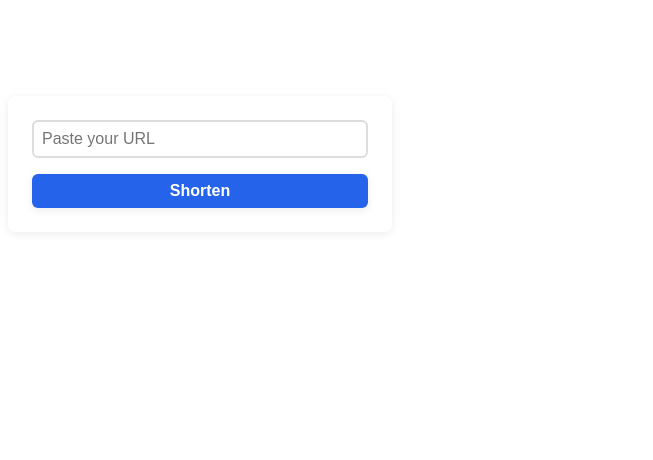
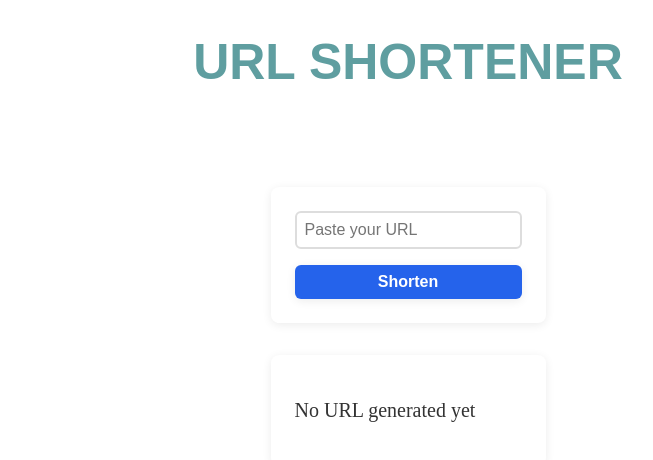
Before and after one commit to idqam/url-shortener, a React (Vite) app in the folder url-shortener-frontend/: page / in a window 1280 px wide. Shown: the top 460 px of the page, without its empty margins (232-885 px from the left). Built offline with nearby package versions, Linux system fonts and the light colour scheme; no server answers.

Commit message:
working frontend, min value

```diff
--- a/url-shortener-frontend/src/components/AnonResult.tsx
+++ b/url-shortener-frontend/src/components/AnonResult.tsx
@@ -1,26 +1,49 @@
 import { useUrlStore } from "../store/UrlStore";
+import type { ShortenResponse } from "../types/urls";
 
 export function AnonResult() {
   const result = useUrlStore((s) => s.anonLastResult);
   const error = useUrlStore((s) => s.error);
 
   if (error) {
-    return <div className="text-red-500 shortener-box">{error}</div>;
+    return (
+      <div className="shortener-box shortener-result">
+        <div className="text-red-500">{error}</div>
+      </div>
+    );
   }
 
-  if (!result) return null;
-
+  if (result) {
+    const res = result as ShortenResponse;
     return (
       <div className="shortener-box shortener-result">
-      <p className="text-lg font-medium mb-2">Shortened URL:</p>
+        <p className="">Shortened URL:</p>
         <a
-        href={result.short_url}
+          href={res.short_url}
           target="_blank"
           rel="noopener noreferrer"
           className="text-blue-600 underline break-words"
         >
-        {result.short_url}
+          {res.short_url}
         </a>
       </div>
     );
   }
+
+  return (
+    <div className="shortener-box shortener-result flex">
+      <div className="flex-1 flex items-center justify-center text-center w-full">
+        <p className="text-gray-400 font-bold">No URL generated yet</p>
+      </div>
+    </div>
+  );
+}
+
+// <a
+//         href={res.short_url}
+//         target="_blank"
+//         rel="noopener noreferrer"
+//         className="text-blue-600 underline break-words"
+//       >
+//         {res.short_url}
+//       </a>
--- a/url-shortener-frontend/src/index.css
+++ b/url-shortener-frontend/src/index.css
@@ -1,8 +1,30 @@
+.main-home-container {
+  display: grid;
+}
+.pad-header {
+  margin: 0;
+  padding-top: 2%;
+  display: flex;
+  justify-content: center;
+  max-height: 200px;
+}
+.pad-header header {
+  color: cadetblue;
+  font-weight: bold;
+  font: bold;
+}
+
+.name-header {
+  font: 50px sans-serif;
+  margin: 0;
+  text-align: center;
+}
+
 .shortener-container {
   display: grid;
-  grid-template-columns: 1fr 1fr;
+  grid-template-columns: 1fr;
   gap: 2rem;
-  max-width: 800px;
+  max-width: 1000px;
   margin: 80px auto 0;
   padding: 1rem;
 }
@@ -34,6 +56,13 @@
   font-size: 1rem;
   cursor: pointer;
   transition: background-color 0.2s ease-in-out;
+}
+
+.shortener-box p {
+  font-size: 20px;
+}
+.shortener-box a {
+  font-size: 20px;
 }
 
 .shortener-box button:hover {
--- a/url-shortener-frontend/src/pages/Home.tsx
+++ b/url-shortener-frontend/src/pages/Home.tsx
@@ -3,9 +3,14 @@ import { ShortenerForm } from "../components/ShortenerForm";
 
 export const Home = () => {
   return (
-    <div className="shortener-container">
-      <ShortenerForm />
-      <AnonResult />
-    </div>
+    <section className="main-home-container">
+      <div className="pad-header">
+        <header className="name-header text-red-500">URL SHORTENER</header>
+      </div>
+      <div className="shortener-container">
+        <ShortenerForm />
+        <AnonResult />
+      </div>
+    </section>
   );
 };
```
Lines whose indentation alone changed are shown as unchanged.
